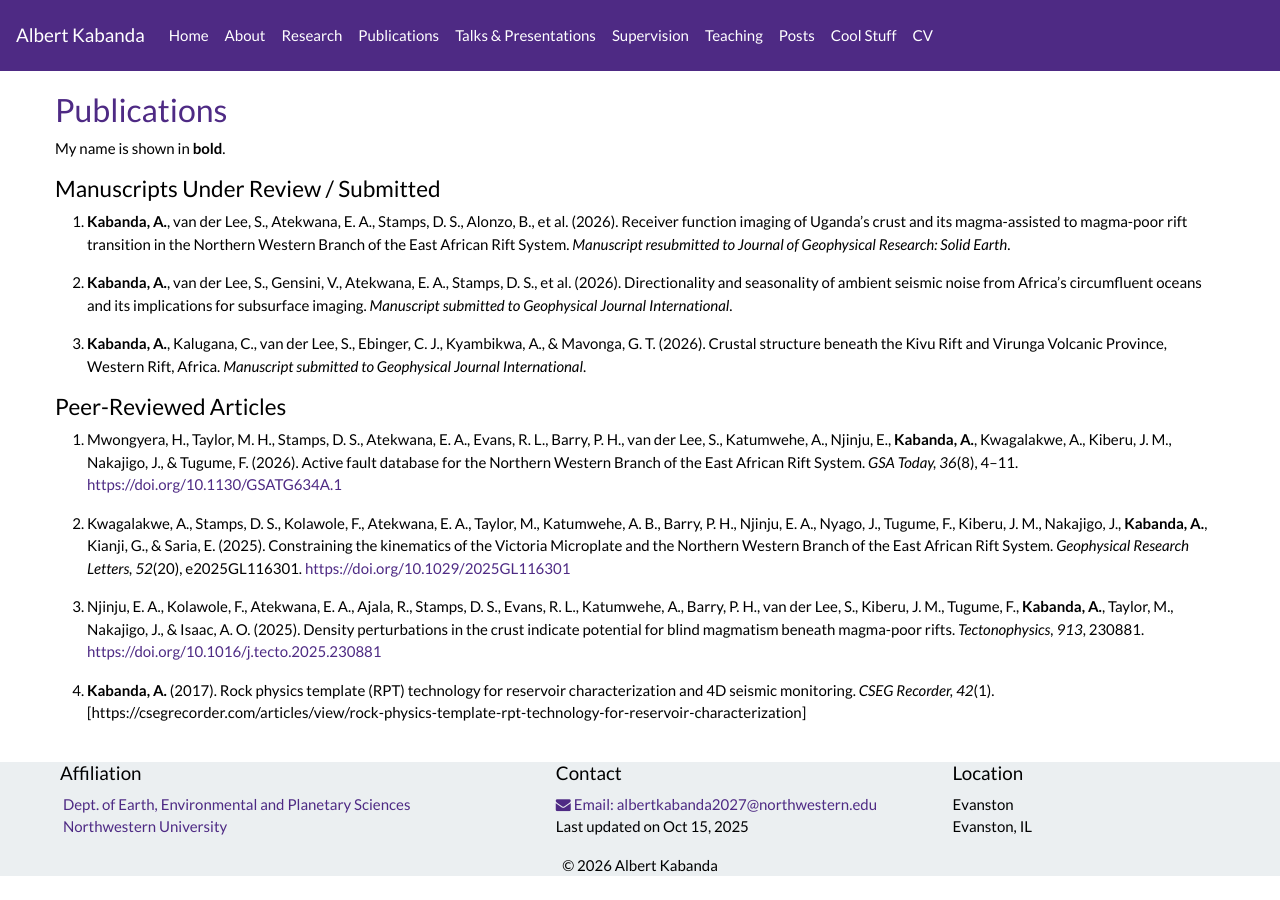
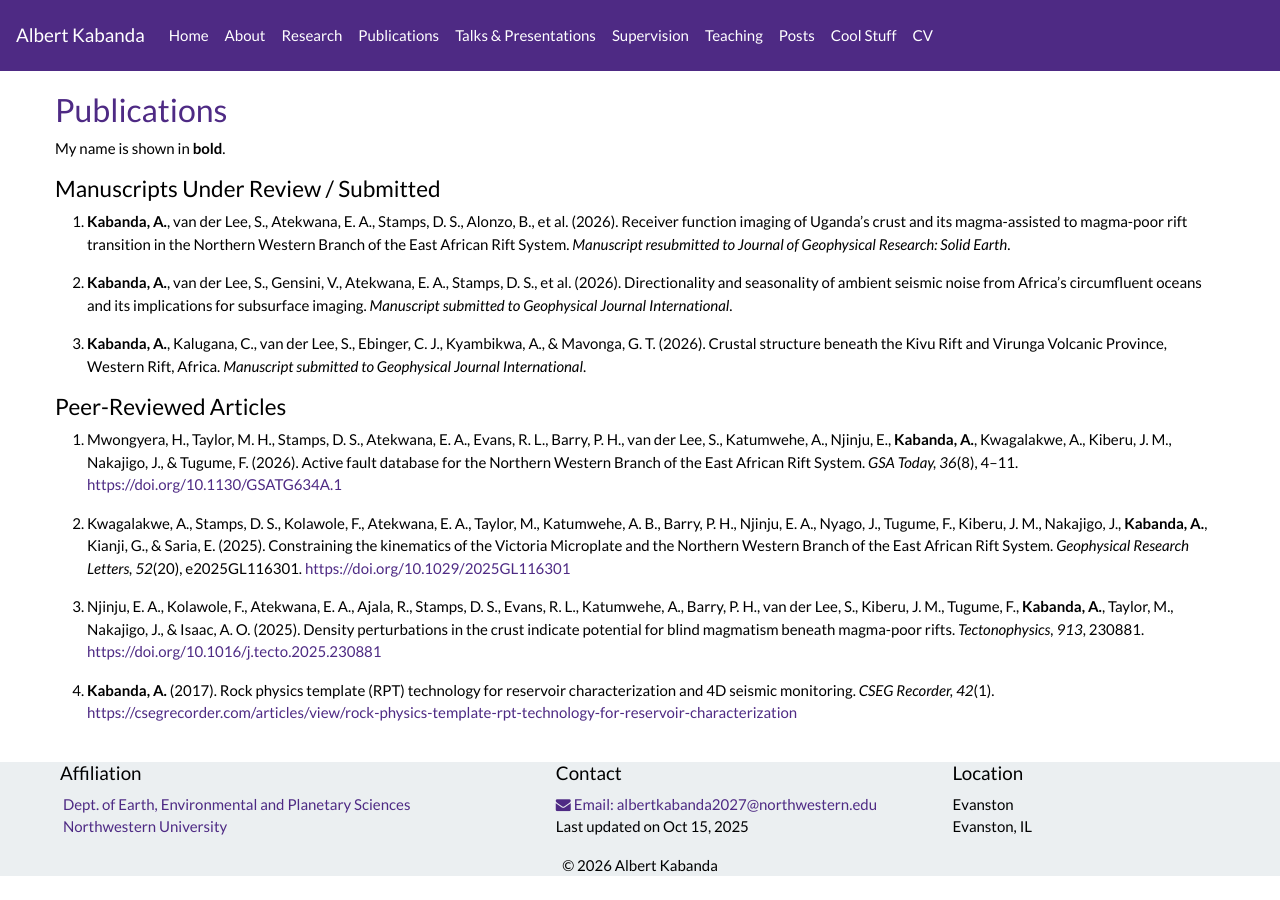
Before and after one commit to albertkabanda/albertkabanda.github.io, a Jekyll site: the page built from _pages/publications.md, in a window 1280 px wide. Built offline with Jekyll 4.4.1, drawn with Linux system fonts in a browser that asks for light colours; nearby versions of some CDN libraries; a style sheet for code colours, icons or effects is not loaded; part of the change alters nothing that is shown.

```diff
--- a/_pages/publications.md
+++ b/_pages/publications.md
@@ -25,4 +25,4 @@ My name is shown in **bold**.
 
 6. Njinju, E. A., Kolawole, F., Atekwana, E. A., Ajala, R., Stamps, D. S., Evans, R. L., Katumwehe, A., Barry, P. H., van der Lee, S., Kiberu, J. M., Tugume, F., **Kabanda, A.**, Taylor, M., Nakajigo, J., & Isaac, A. O. (2025). Density perturbations in the crust indicate potential for blind magmatism beneath magma-poor rifts. *Tectonophysics, 913*, 230881. [https://doi.org/10.1016/j.tecto.2025.230881](https://doi.org/10.1016/j.tecto.2025.230881)
 
-7. **Kabanda, A.** (2017). Rock physics template (RPT) technology for reservoir characterization and 4D seismic monitoring. *CSEG Recorder, 42*(1). [https://csegrecorder.com/articles/view/rock-physics-template-rpt-technology-for-reservoir-characterization]
+7. **Kabanda, A.** (2017). Rock physics template (RPT) technology for reservoir characterization and 4D seismic monitoring. *CSEG Recorder, 42*(1). [https://csegrecorder.com/articles/view/rock-physics-template-rpt-technology-for-reservoir-characterization](https://csegrecorder.com/articles/view/rock-physics-template-rpt-technology-for-reservoir-characterization)
```
